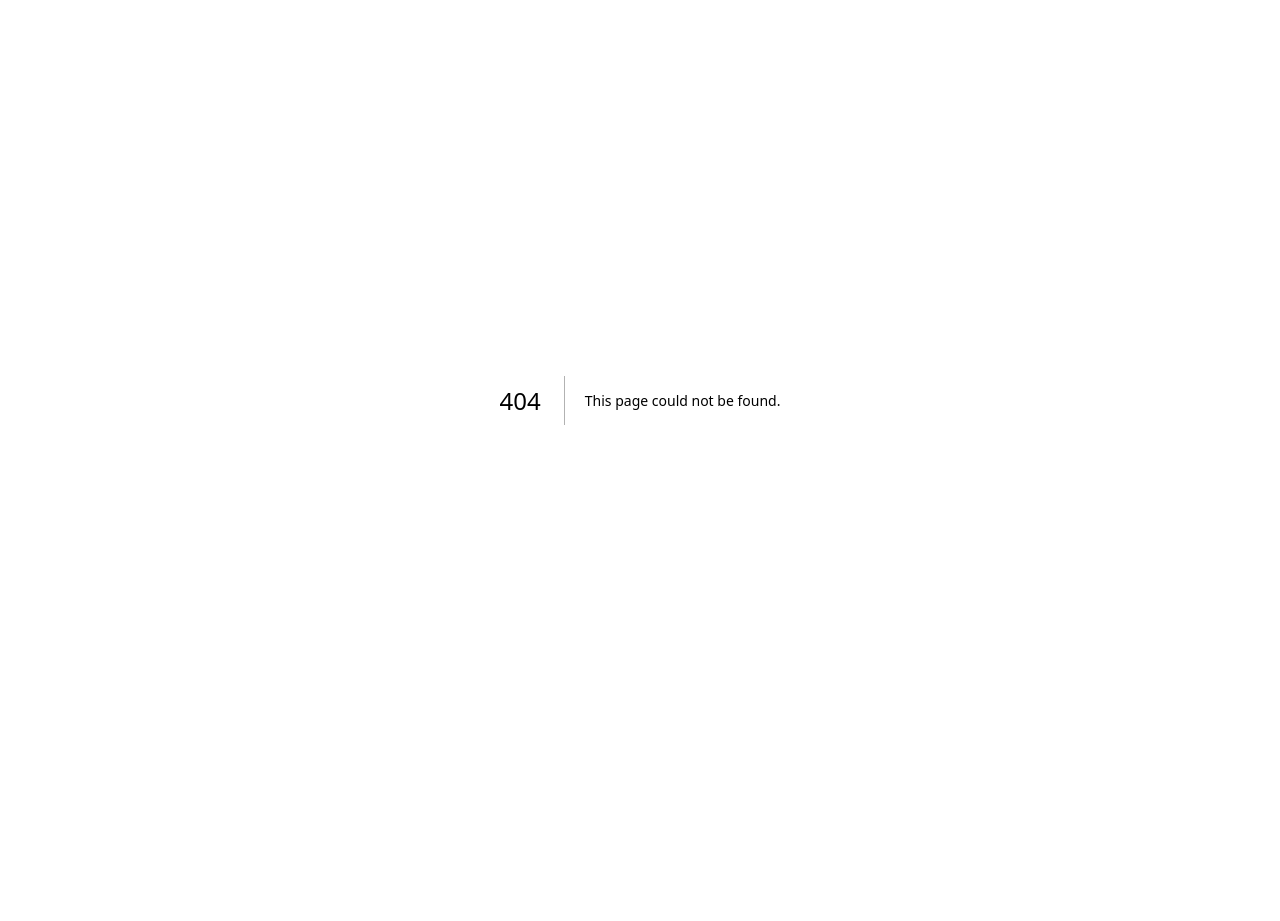
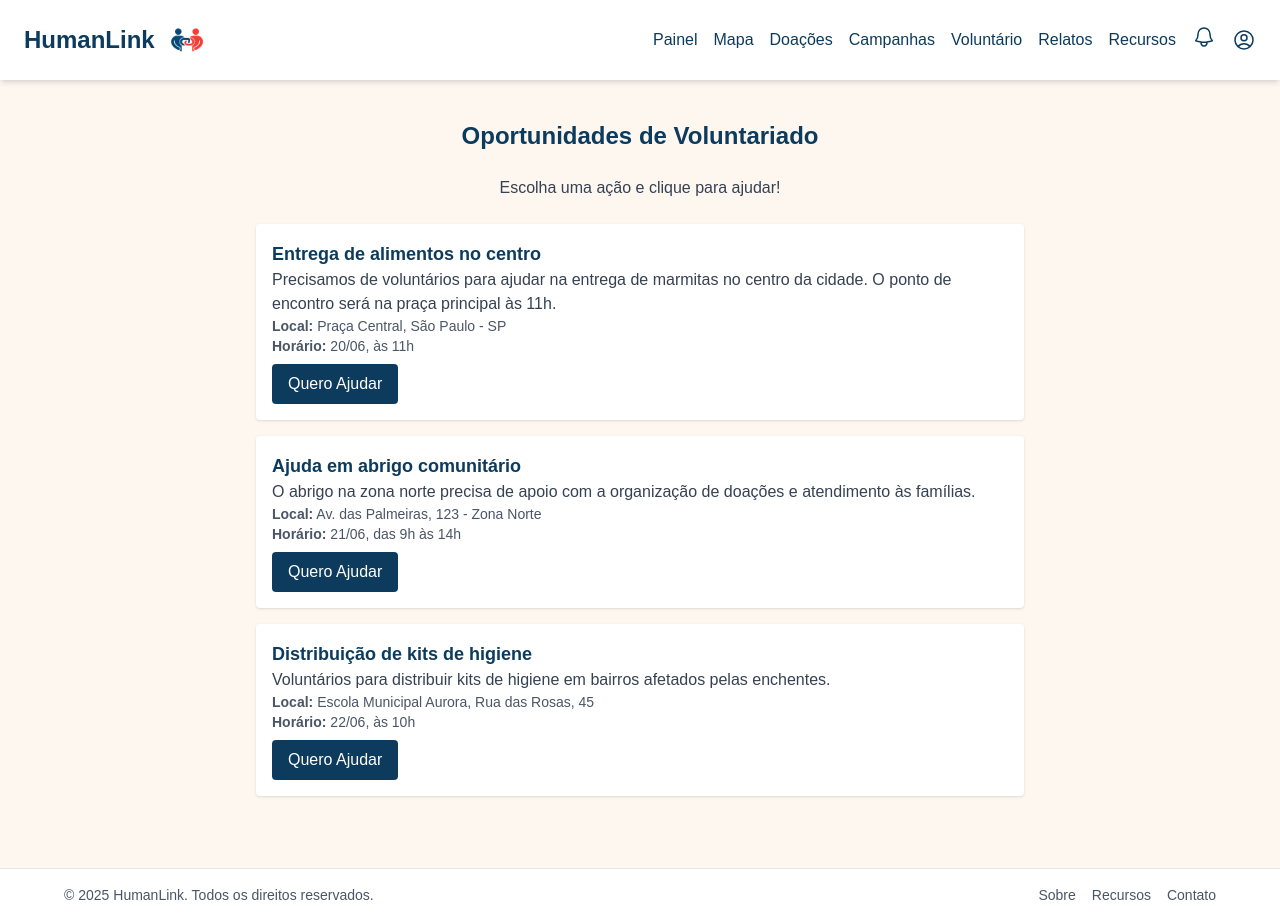
Before and after one commit to annabonfim/humanlink-front, a Next.js app in the folder humanlink/: page /dashboard/voluntario/oportunidades in a window 1280 px wide. Before the commit this address had no page. Before the commit the page ends 800 px from the top, so only its background shows below. Built offline with nearby package versions, Linux system fonts and the light colour scheme; sample sign-in values are in the browser's storage.

Commit message:
arrumando rota errada.

```diff
--- /dev/null
+++ b/humanlink/src/app/dashboard/voluntario/oportunidades/[id]/page.tsx
@@ -0,0 +1,122 @@
+'use client'
+
+import { useParams, useRouter } from 'next/navigation'
+import { useEffect, useState } from 'react'
+import ProtectedRoute from '@/components/ProtectedRoute/ProtectedRoute'
+import Header from '@/components/Header/Header'
+import Footer from '@/components/Footer/Footer'
+
+const oportunidades = [
+  {
+    id: 1,
+    titulo: 'Entrega de alimentos no centro',
+    descricao: 'Precisamos de voluntários para ajudar na entrega de marmitas no centro da cidade. O ponto de encontro será na praça principal às 11h.',
+    local: 'Praça Central, São Paulo - SP',
+    horario: '20/06, às 11h',
+    requisitos: 'Ser maior de 16 anos',
+    contato: 'contato@ajuda.org',
+  },
+  {
+    id: 2,
+    titulo: 'Ajuda em abrigo comunitário',
+    descricao: 'O abrigo na zona norte precisa de apoio com a organização de doações e atendimento às famílias.',
+    local: 'Av. das Palmeiras, 123 - Zona Norte',
+    horario: '21/06, das 9h às 14h',
+    requisitos: 'Levar documento com foto',
+    contato: 'abrigo@comunidade.org',
+  },
+  {
+    id: 3,
+    titulo: 'Distribuição de kits de higiene',
+    descricao: 'Voluntários para distribuir kits de higiene em bairros afetados pelas enchentes.',
+    local: 'Escola Municipal Aurora, Rua das Rosas, 45',
+    horario: '22/06, às 10h',
+    requisitos: 'Usar máscara e luvas',
+    contato: 'kits@solidarios.org',
+  },
+]
+
+export default function DetalhesOportunidadePage() {
+  const router = useRouter()
+  const { id } = useParams()
+  const [dados, setDados] = useState<typeof oportunidades[0] | null>(null)
+  const [showModal, setShowModal] = useState(false)
+
+  useEffect(() => {
+    const oportunidade = oportunidades.find((op) => String(op.id) === String(id))
+    setDados(oportunidade || null)
+  }, [id])
+
+  if (!dados) {
+    return (
+      <ProtectedRoute>
+        <div className="flex flex-col min-h-screen bg-[#FDF7F0]">
+          <Header />
+          <main className="flex-grow px-6 py-10 flex items-center justify-center">
+            <div className="max-w-3xl w-full bg-white rounded shadow p-6 space-y-4">
+              <p className="text-gray-500">Oportunidade não encontrada.</p>
+              <button
+                onClick={() => router.back()}
+                className="mt-4 bg-[#0C3B5D] text-white px-4 py-2 rounded hover:bg-blue-900"
+              >
+                Voltar
+              </button>
+            </div>
+          </main>
+          <Footer />
+        </div>
+      </ProtectedRoute>
+    )
+  }
+
+  return (
+    <ProtectedRoute>
+      <div className="flex flex-col min-h-screen bg-[#FDF7F0]">
+        <Header />
+        <main className="flex-grow px-6 py-10 flex items-center justify-center">
+          <div className="max-w-3xl w-full bg-white rounded shadow p-6 space-y-4">
+            <h1 className="text-2xl font-bold text-[#0C3B5D]">{dados.titulo}</h1>
+            <p className="text-gray-700">{dados.descricao}</p>
+            <div className="text-sm text-gray-600">
+              <p><strong>Local:</strong> {dados.local}</p>
+              <p><strong>Horário:</strong> {dados.horario}</p>
+              <p><strong>Requisitos:</strong> {dados.requisitos}</p>
+              <p><strong>Contato:</strong> {dados.contato}</p>
+            </div>
+            <div className="flex flex-col sm:flex-row sm:justify-between sm:items-center gap-4 pt-4">
+              <button
+                onClick={() => setShowModal(true)}
+                className="bg-green-600 text-white px-4 py-2 rounded hover:bg-green-700"
+              >
+                Quero me cadastrar
+              </button>
+              <button
+                onClick={() => router.back()}
+                className="bg-[#0C3B5D] text-white px-4 py-2 rounded hover:bg-blue-900"
+              >
+                Voltar
+              </button>
+            </div>
+          </div>
+        </main>
+        <Footer />
+      </div>
+      {showModal && (
+        <div className="fixed inset-0 bg-[#FDF7F0] bg-opacity-95 flex items-center justify-center z-50">
+          <div className="bg-white rounded shadow-lg p-6 w-[90%] max-w-md space-y-4">
+            <h2 className="text-xl font-bold text-[#0C3B5D]">Cadastro confirmado!</h2>
+            <p className="text-gray-700">
+              Sua participação foi registrada com sucesso. Siga as instruções enviadas no e-mail ou entre em contato pelo canal informado no post.
+            </p>
+            <button
+              onClick={() => setShowModal(false)}
+              className="bg-[#0C3B5D] text-white px-4 py-2 rounded hover:bg-blue-900"
+            >
+              Fechar
+            </button>
+          </div>
+        </div>
+      )}
+    </ProtectedRoute>
+  )
+}
--- /dev/null
+++ b/humanlink/src/app/dashboard/voluntario/oportunidades/page.tsx
@@ -0,0 +1,67 @@
+'use client'
+
+import { useRouter } from 'next/navigation'
+import ProtectedRoute from '@/components/ProtectedRoute/ProtectedRoute'
+import Header from '@/components/Header/Header'
+import Footer from '@/components/Footer/Footer'
+
+const oportunidades = [
+  {
+    id: 1,
+    titulo: 'Entrega de alimentos no centro',
+    descricao: 'Precisamos de voluntários para ajudar na entrega de marmitas no centro da cidade. O ponto de encontro será na praça principal às 11h.',
+    local: 'Praça Central, São Paulo - SP',
+    horario: '20/06, às 11h',
+  },
+  {
+    id: 2,
+    titulo: 'Ajuda em abrigo comunitário',
+    descricao: 'O abrigo na zona norte precisa de apoio com a organização de doações e atendimento às famílias.',
+    local: 'Av. das Palmeiras, 123 - Zona Norte',
+    horario: '21/06, das 9h às 14h',
+  },
+  {
+    id: 3,
+    titulo: 'Distribuição de kits de higiene',
+    descricao: 'Voluntários para distribuir kits de higiene em bairros afetados pelas enchentes.',
+    local: 'Escola Municipal Aurora, Rua das Rosas, 45',
+    horario: '22/06, às 10h',
+  },
+]
+
+export default function OportunidadesPage() {
+  const router = useRouter()
+
+  return (
+    <ProtectedRoute>
+      <div className="flex flex-col min-h-screen bg-[#FDF7F0]">
+        <Header />
+        <main className="flex-grow px-6 py-10 flex flex-col items-center">
+          <div className="max-w-3xl w-full space-y-6">
+            <h1 className="text-2xl font-bold text-[#0C3B5D] text-center">Oportunidades de Voluntariado</h1>
+            <p className="text-gray-700 text-center">
+              Escolha uma ação e clique para ajudar!
+            </p>
+            <div className="space-y-4">
+              {oportunidades.map((op) => (
+                <div key={op.id} className="bg-white p-4 rounded shadow">
+                  <h2 className="text-lg font-bold text-[#0C3B5D]">{op.titulo}</h2>
+                  <p className="text-gray-700">{op.descricao}</p>
+                  <p className="text-sm text-gray-600"><strong>Local:</strong> {op.local}</p>
+                  <p className="text-sm text-gray-600"><strong>Horário:</strong> {op.horario}</p>
+                  <button
+                    className="mt-2 bg-[#0C3B5D] text-white px-4 py-2 rounded hover:bg-blue-900"
+                    onClick={() => router.push(`/dashboard/voluntario/oportunidades/${op.id}`)}
+                  >
+                    Quero Ajudar
+                  </button>
+                </div>
+              ))}
+            </div>
+          </div>
+        </main>
+        <Footer />
+      </div>
+    </ProtectedRoute>
+  )
+}
--- a/humanlink/src/app/dashboard/voluntario/page.tsx
+++ b/humanlink/src/app/dashboard/voluntario/page.tsx
@@ -2,62 +2,31 @@
 
 import Header from '@/components/Header/Header'
 import Footer from '@/components/Footer/Footer'
-import { useRouter } from 'next/navigation'
+import Link from 'next/link'
+import ProtectedRoute from '@/components/ProtectedRoute/ProtectedRoute'
 
-export default function OportunidadesVoluntarioPage() {
-  const router = useRouter()
-
-  const oportunidades = [
-    {
-      id: 1,
-      titulo: 'Entrega de alimentos no centro',
-      descricao: 'Precisamos de voluntários para ajudar na entrega de marmitas no centro da cidade. O ponto de encontro será na praça principal às 11h.',
-      local: 'Praça Central, São Paulo - SP',
-      horario: '20/06, às 11h',
-    },
-    {
-      id: 2,
-      titulo: 'Ajuda em abrigo comunitário',
-      descricao: 'O abrigo na zona norte precisa de apoio com a organização de doações e atendimento às famílias.',
-      local: 'Av. das Palmeiras, 123 - Zona Norte',
-      horario: '21/06, das 9h às 14h',
-    },
-    {
-      id: 3,
-      titulo: 'Distribuição de kits de higiene',
-      descricao: 'Voluntários para distribuir kits de higiene em bairros afetados pelas enchentes.',
-      local: 'Escola Municipal Aurora, Rua das Rosas, 45',
-      horario: '22/06, às 10h',
-    },
-  ]
-
+export default function VoluntarioDashboardPage() {
   return (
+    <ProtectedRoute>
       <>
         <Header />
         <main className="bg-[#FDF7F0] min-h-screen px-6 py-10 flex flex-col items-center">
           <div className="max-w-3xl w-full space-y-6">
-          <h1 className="text-2xl font-bold text-[#0C3B5D] text-center">Oportunidades de Voluntariado</h1>
+            <h1 className="text-2xl font-bold text-[#0C3B5D] text-center">Área do Voluntário</h1>
             <p className="text-gray-700 text-center">
-            Abaixo estão listadas ações que precisam de voluntários. Escolha como deseja ajudar!
+              Aqui você pode oferecer ajuda, visualizar oportunidades de apoio e acompanhar suas atividades.
             </p>
 
-          {oportunidades.map((op) => (
-            <div key={op.id} className="bg-white shadow-md rounded-md p-6 space-y-2">
-              <h2 className="text-lg font-bold text-[#0C3B5D]">{op.titulo}</h2>
-              <p className="text-gray-700">{op.descricao}</p>
-              <p className="text-sm text-gray-600"><strong>Local:</strong> {op.local}</p>
-              <p className="text-sm text-gray-600"><strong>Horário:</strong> {op.horario}</p>
-              <button
-                className="mt-2 bg-[#0C3B5D] text-white px-4 py-2 rounded hover:bg-blue-900"
-                onClick={() => router.push(`/dashboard/voluntario/oportunidades/${op.id}`)}
-              >
-                Quero Ajudar
-              </button>
+            <div className="grid grid-cols-1 md:grid-cols-2 gap-4">
+              <Link href="/dashboard/voluntario/oportunidades" className="block bg-white rounded-md shadow-md p-4 hover:shadow-lg">
+                <h2 className="text-lg font-semibold text-[#0C3B5D] mb-2">Oportunidades de Ajuda</h2>
+                <p className="text-sm text-gray-600">Veja necessidades cadastradas por outros usuários e ofereça sua colaboração.</p>
+              </Link>
             </div>
-          ))}
           </div>
         </main>
         <Footer />
       </>
+    </ProtectedRoute>
   )
 }
```
Lines whose indentation alone changed are shown as unchanged.
